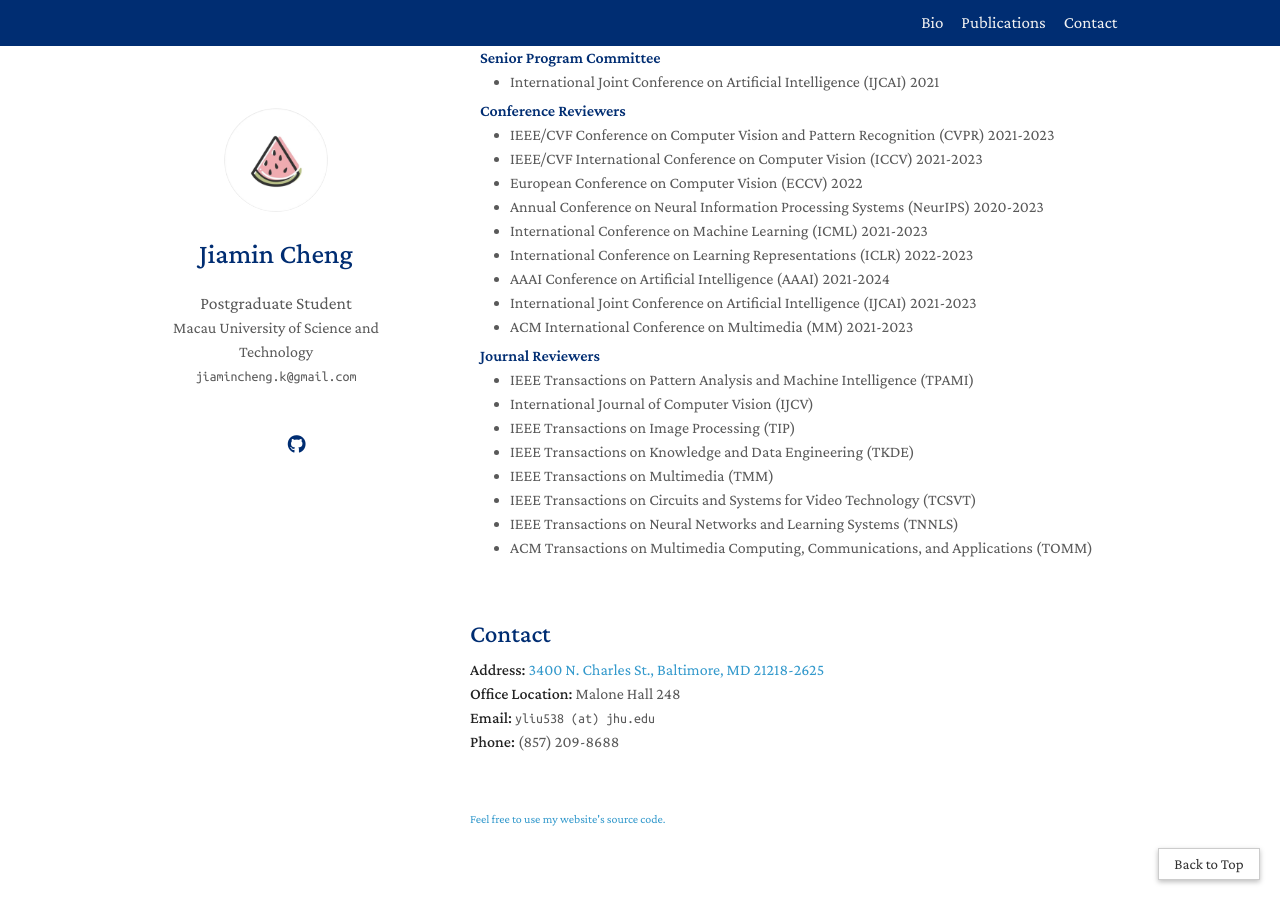
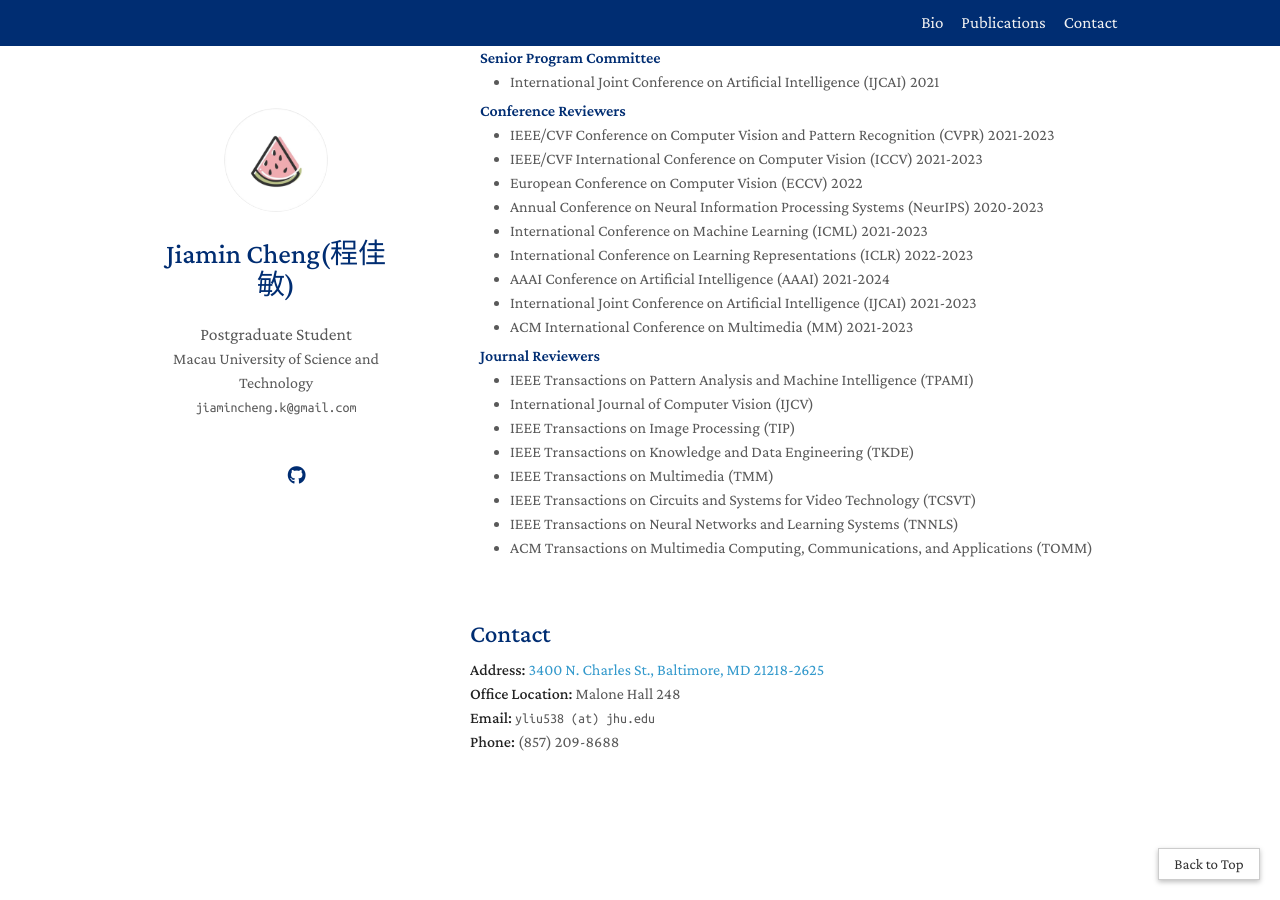
Before and after one commit to jiamincheng/jiamincheng.github.io, a Jekyll site: the page built from index.md, in a window 1280 px wide and 900 px high, scrolled down 4447 px. Built offline with Jekyll 4.4.1, drawn with Linux system fonts in a browser that asks for light colours; comment, search, counter and statistics services are not loaded; a style sheet for code colours, icons or effects is not loaded.

Commit message:
Update _config.yml

```diff
--- a/_config.yml
+++ b/_config.yml
@@ -1,5 +1,5 @@
 # Basic Information
-title: Jiamin Cheng
+title: Jiamin Cheng(程佳敏)
 position: Postgraduate Student
 affiliation: Macau University of Science and Technology
 affiliation_link: https://www.must.edu.mo/en
@@ -25,16 +25,9 @@ cv_link: ./files/cjm_cv.pdf
 # Images
 avatar: ./files/me.jpg
 favicon: ./assets/img/favicon.png
-favicon_dark: ./assets/img/favicon-dark.png
+favicon_dark: ./assets/img/favicon.png
 
-# Footnotes
-footnote: Feel free to use my website's source code.
-footnote_link: https://github.com/yaoyao-liu/minimal-light
 
-# Analytics
-# Please remove the following lines about analytics services if you fork my project.
-# Otherwise, the analytics information of your website will be recorded to my ClustrMaps accounts.
-clustrmaps_id: l3lesztPwCz-uXlzFI1Lt9SB3Ctz-pBQuMdYqnD0Ul8
 
 # The following files will be removed from the generated website.
 exclude:
```
